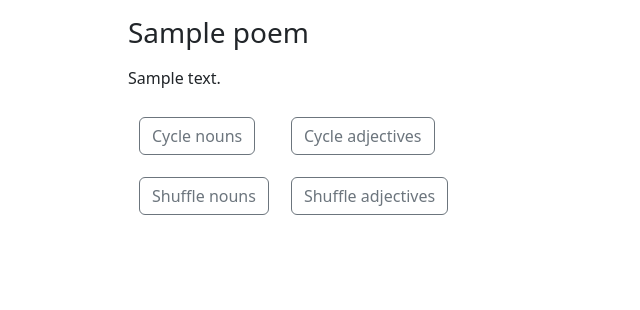
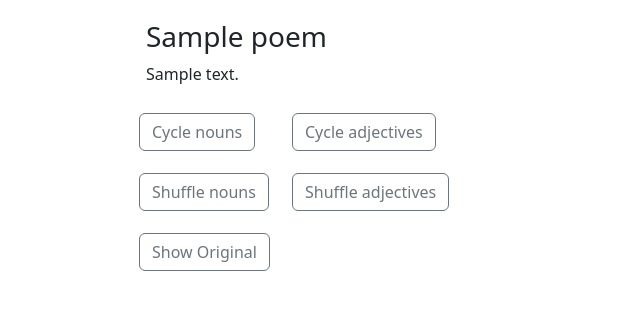
Before and after one commit to lizheym/abstract-poetry, a Rails app: page /poems/1 in a window 1280 px wide. Shown: the part 56-366 px from the top of the page, without its empty margins (0-640 px from the left). Run offline with Rails 7, Linux system fonts and the light colour scheme; tables that the repository leaves empty hold one stand-in row (values such as "Sample post"); style sheets or scripts are compiled from the project's sources; some libraries are stand-ins or nearby versions.

Commit message:
Add migration for original text and option to show original

```diff
--- a/abstract-poetry/app/assets/javascripts/application.js
+++ b/abstract-poetry/app/assets/javascripts/application.js
@@ -14,3 +14,4 @@
 //= require activestorage
 //= require turbolinks
 //= require_tree .
+//= require show
--- /dev/null
+++ b/abstract-poetry/app/assets/javascripts/show.js
@@ -0,0 +1,11 @@
+function showHideOriginalPoem() {
+  var original = document.getElementById("originalPoem");
+  var button = document.getElementById("showOriginalPoem")
+  if (original.style.display === "none") {
+    original.style.display = "block";
+    button.innerHTML = "Hide Original"
+  } else {
+    original.style.display = "none";
+    button.innerHTML = "Show Original"
+  }
+}
--- a/abstract-poetry/app/assets/stylesheets/poems.scss
+++ b/abstract-poetry/app/assets/stylesheets/poems.scss
@@ -3,7 +3,7 @@
 // You can use Sass (SCSS) here: http://sass-lang.com/
 
 .margin-10 {
-  margin-top: 10px;
+  margin-top: 20px;
   margin-left: 10%;
 }
 
--- a/abstract-poetry/app/controllers/poems_controller.rb
+++ b/abstract-poetry/app/controllers/poems_controller.rb
@@ -11,6 +11,7 @@ class PoemsController < ApplicationController
 
   def create
     @poem = Poem.new(params.require(:poem).permit(:title, :text))
+    @poem.update(:original => @poem.text)
 
     @poem.save
     redirect_to @poem
--- a/abstract-poetry/app/views/poems/show.html.erb
+++ b/abstract-poetry/app/views/poems/show.html.erb
@@ -1,13 +1,21 @@
+<%= javascript_include_tag "application" %>
+
 <%= render "nav" %>
 
 <div class="margin-10">
-  <p>
-    <h3><%= @poem.title %></h3>
-  </p>
 
-  <p>
-    <%= simple_format(@poem.text).html_safe %>
-  </p>
+  <div class="container ml-0">
+    <div class="row">
+      <div class="col-6">
+        <h3><%= @poem.title %></h3>
+        <%= simple_format(@poem.text).html_safe %>
+      </div>
+      <div id="originalPoem" style="display: none;" class="col-6">
+        <h3><%= @poem.title %></h3>
+        <%= simple_format(@poem.original).html_safe %>
+      </div>
+    </div>
+  </div>
 
   <table>
     <thead>
@@ -43,6 +51,13 @@
           </div>
         </td>
       </tr>
+      <tr>
+        <td>
+          <div class="margin-vertical">
+            <button onclick="showHideOriginalPoem()" class="btn btn-outline-secondary" id="showOriginalPoem">Show Original</button>
+          </div>
+        </td>
+      </tr>
     </tbody>
   </table>
 </div>
--- /dev/null
+++ b/abstract-poetry/db/migrate/20190415131835_add_original_to_poems.rb
@@ -0,0 +1,5 @@
+class AddOriginalToPoems < ActiveRecord::Migration[5.2]
+  def change
+    add_column :poems, :original, :string
+  end
+end
```
Also changed, not shown: abstract-poetry/db/schema.rb, 1 other file.
